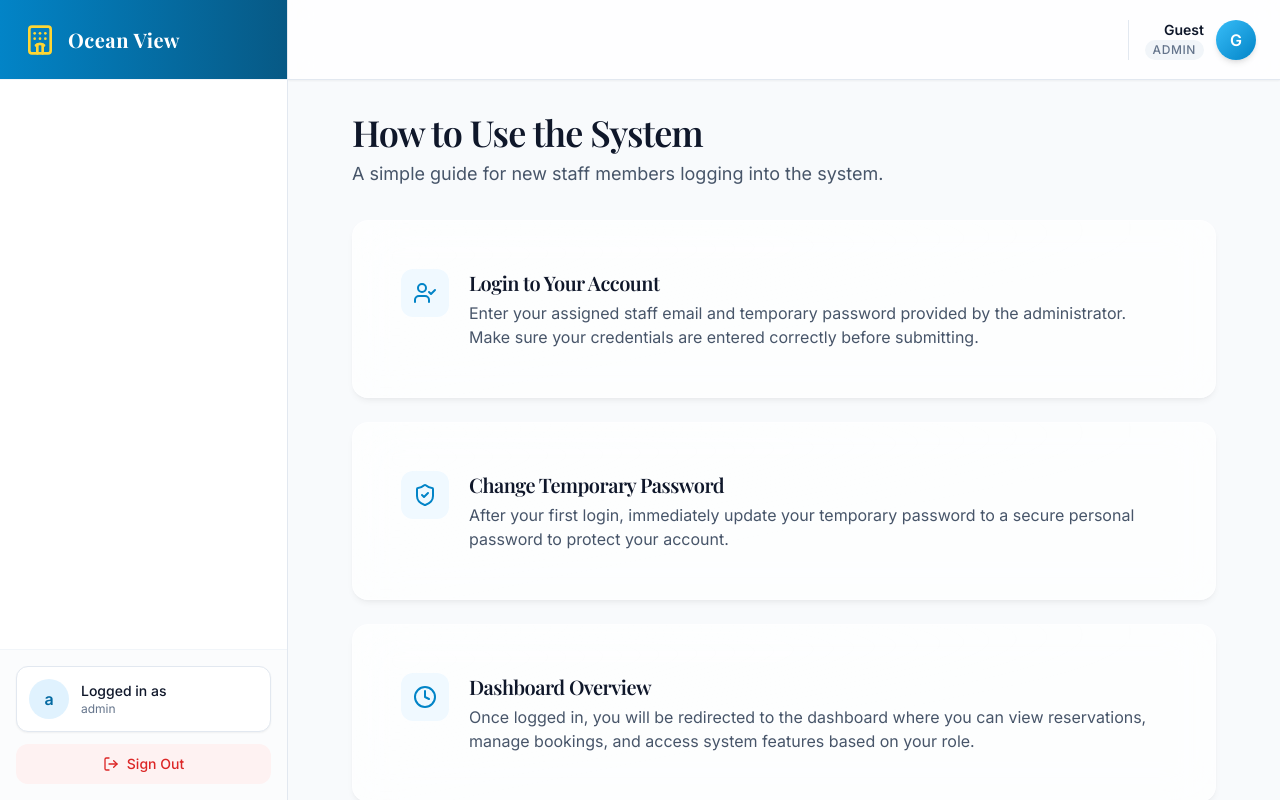
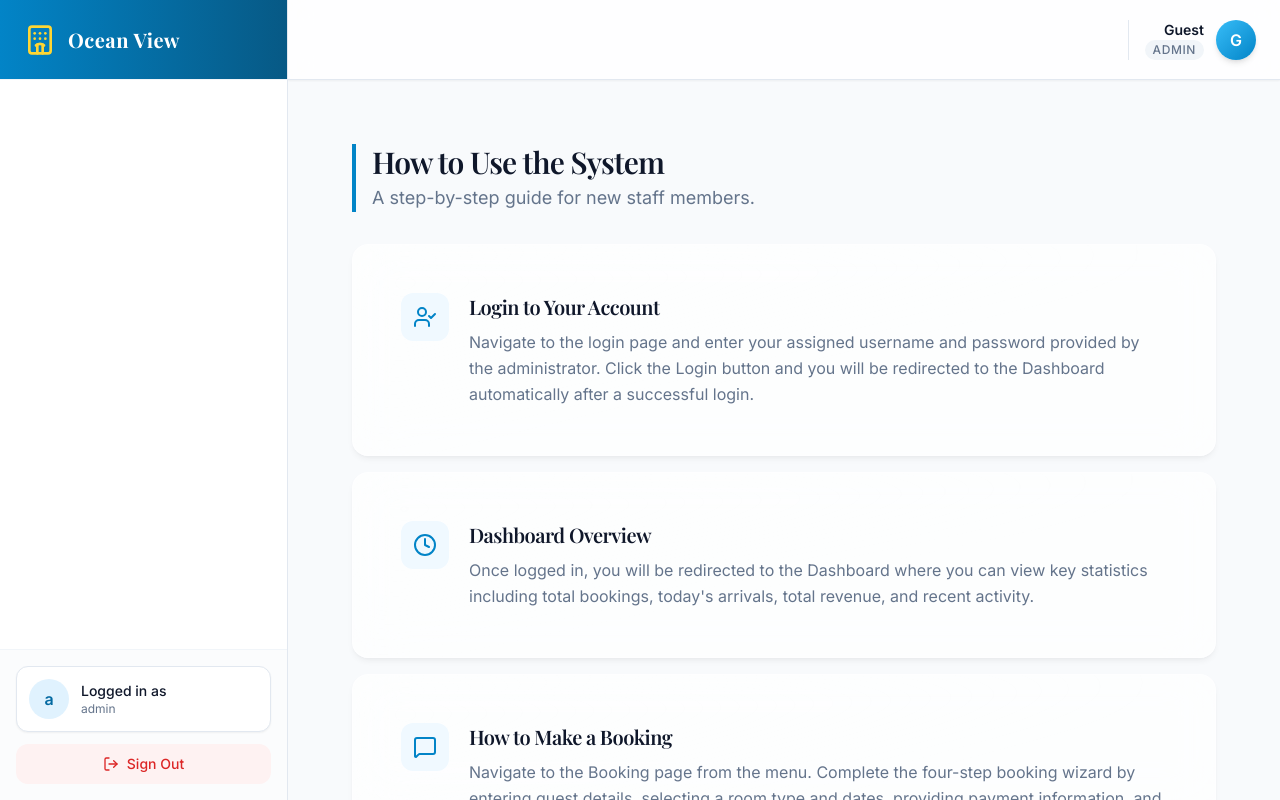
Before and after one commit to PamodaR/hotel-reservation, a React (Vite) app in the folder frontend/: page /help in a window 1280 px wide. Built offline with nearby package versions, Linux system fonts and the light colour scheme; sample sign-in values are in the browser's storage.

Commit message:
Add Find Reservation Validation and Recreate help page

```diff
--- a/frontend/src/pages/HelpUs.jsx
+++ b/frontend/src/pages/HelpUs.jsx
@@ -1,5 +1,5 @@
 import React from "react";
-import { AlertCircle, Clock, ShieldCheck, UserCheck, MessageSquare } from "lucide-react";
+import { AlertCircle, Clock, UserCheck, MessageSquare, Search, FileText } from "lucide-react";
 import { Card, CardContent } from '../components/ui/Card';
 
 const HelpUs = () => {
@@ -7,53 +7,61 @@ const HelpUs = () => {
     {
       icon: UserCheck,
       title: "Login to Your Account",
-      description: "Enter your assigned staff email and temporary password provided by the administrator. Make sure your credentials are entered correctly before submitting."
-    },
-    {
-      icon: ShieldCheck,
-      title: "Change Temporary Password",
-      description: "After your first login, immediately update your temporary password to a secure personal password to protect your account."
+      description: "Navigate to the login page and enter your assigned username and password provided by the administrator. Click the Login button and you will be redirected to the Dashboard automatically after a successful login."
     },
     {
       icon: Clock,
       title: "Dashboard Overview",
-      description: "Once logged in, you will be redirected to the dashboard where you can view reservations, manage bookings, and access system features based on your role."
+      description: "Once logged in, you will be redirected to the Dashboard where you can view key statistics including total bookings, today's arrivals, total revenue, and recent activity."
     },
     {
       icon: MessageSquare,
-      title: "Managing Reservations",
-      description: "Use the reservation panel to search, update, confirm payments, or review booking details. Always verify guest information before making changes."
+      title: "How to Make a Booking",
+      description: "Navigate to the Booking page from the menu. Complete the four-step booking wizard by entering guest details, selecting a room type and dates, providing payment information, and confirming the booking. The system will automatically generate a reservation number and calculate the total bill."
+    },
+    {
+      icon: Search,
+      title: "Find a Reservation",
+      description: "Navigate to the Manage Booking section on the Booking page. Enter the guest's reservation number in the search field and click Search to view full reservation details."
+    },
+    {
+      icon: FileText,
+      title: "Generate and Export Bill",
+      description: "Billing or after finding a reservation, click Generate Bill to view the full bill details. You can then click Export Bill to download the bill for the guest."
     },
     {
       icon: AlertCircle,
       title: "Logout After Use",
-      description: "Always log out of the system after completing your tasks, especially when using shared or public computers."
+      description: "Always log out of the system after completing your tasks, especially when using shared or public computers. Click the Logout button to safely close your session."
     }
   ];
 
   return (
-    <div className="max-w-4xl mx-auto space-y-8 animate-fade-in px-4">
-      <div className="text-center md:text-left">
-        <h1 className="text-3xl md:text-4xl font-semibold text-surface-900">
+    <div className="max-w-4xl mx-auto space-y-8 px-4 py-8">
+
+      {/* Header */}
+      <div className="border-l-4 border-primary-600 pl-4">
+        <h1 className="text-3xl font-semibold text-surface-900">
           How to Use the System
         </h1>
-        <p className="text-base md:text-lg text-surface-600 mt-2">
-          A simple guide for new staff members logging into the system.
+        <p className="text-lg text-surface-500 mt-1">
+          A step-by-step guide for new staff members.
         </p>
       </div>
 
-      <div className="grid gap-6">
+      {/* Steps */}
+      <div className="grid gap-4">
         {guidelines.map((item, index) => (
-          <Card key={index} className="hover:shadow-md transition-shadow">
+          <Card key={index} className="hover:shadow-md transition-shadow border border-surface-100">
             <CardContent className="p-6 flex gap-5 items-start">
               <div className="p-3 bg-primary-50 text-primary-600 rounded-xl shrink-0">
                 <item.icon size={24} />
               </div>
               <div>
-                <h3 className="text-lg md:text-xl font-semibold text-surface-900 mb-1">
+                <h3 className="text-xl font-semibold text-surface-900 mb-2">
                   {item.title}
                 </h3>
-                <p className="text-sm md:text-base text-surface-600 leading-relaxed">
+                <p className="text-base text-surface-500 leading-relaxed">
                   {item.description}
                 </p>
               </div>
@@ -62,19 +70,16 @@ const HelpUs = () => {
         ))}
       </div>
 
+      {/* Support Banner */}
       <Card className="bg-gradient-to-r from-primary-600 to-primary-800 text-white">
-        <CardContent className="p-8 text-center">
-          <h2 className="text-2xl md:text-3xl font-semibold mb-2">
-            Need Technical Assistance?
-          </h2>
-          <p className="text-base md:text-lg text-primary-100 mb-6">
+        <CardContent className="p-6">
+          <h2 className="text-2xl font-semibold mb-2">Need Technical Assistance?</h2>
+          <p className="text-primary-100 text-base">
             Contact the IT department if you experience login issues or system errors.
           </p>
-          <button className="px-6 py-3 bg-white text-primary-700 font-semibold rounded-xl shadow-md hover:bg-primary-50 transition-colors">
-            Contact IT Support
-          </button>
         </CardContent>
       </Card>
+
     </div>
   );
 };
--- a/frontend/src/pages/Home.jsx
+++ b/frontend/src/pages/Home.jsx
@@ -89,10 +89,8 @@ const Home = () => {
                                 Welcome to Ocean View Resort
                             </h2>
                             <p className="text-surface-600 leading-relaxed text-lg">
-                                Nestled along the pristine coastline of Galle, Ocean View Resort offers a sanctuary
-                                of tranquility and elegance. Whether you're here for a romantic escape, a family
-                                vacation, or a business retreat, we provide world-class amenities and personalized
-                                service to make your stay exceptional.
+                        Nestled along the beautiful shores of Galle, Ocean View Resort provides a peaceful and refined getaway. Whether you are planning a romantic holiday, a family trip, or a business stay, we offer exceptional facilities and attentive service to ensure a comfortable and memorable experience.
+
                             </p>
 
                             <div className="grid grid-cols-2 gap-4 mt-8">
@@ -110,8 +108,8 @@ const Home = () => {
                                 <div className="flex items-start space-x-3 text-surface-500">
                                     <MapPin className="w-5 h-5 mt-1 text-gold-500" />
                                     <span>
-                                        123 Coastal Road, Galle, Sri Lanka<br/>
-                                        <span className="text-sm">+94 11 234 5678</span>
+                                        123 Road, Galle, Sri Lanka<br/>
+                                        <span className="text-sm">+94 91 2243467</span>
                                     </span>
                                 </div>
                             </div>
@@ -126,7 +124,7 @@ const Home = () => {
                             <div className="absolute inset-0 bg-gradient-to-t from-black/50 to-transparent"></div>
                             <div className="absolute bottom-6 left-6 text-white">
                                 <p className="font-serif text-2xl">Luxury Suites</p>
-                                <p className="text-sm opacity-90">Starting from $150/night</p>
+
                             </div>
                         </div>
                     </div>
```
Also changed, not shown: frontend/src/pages/Booking.jsx (+30 -32 lines).
